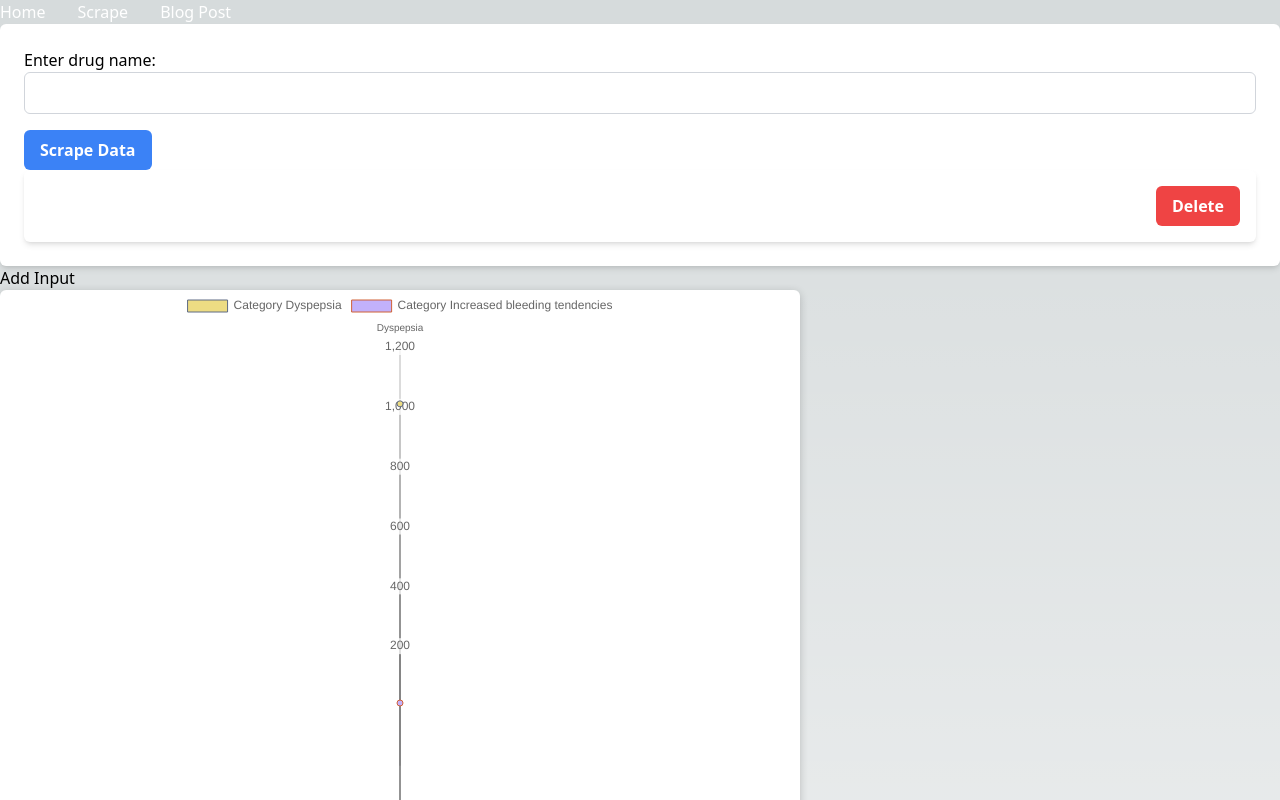
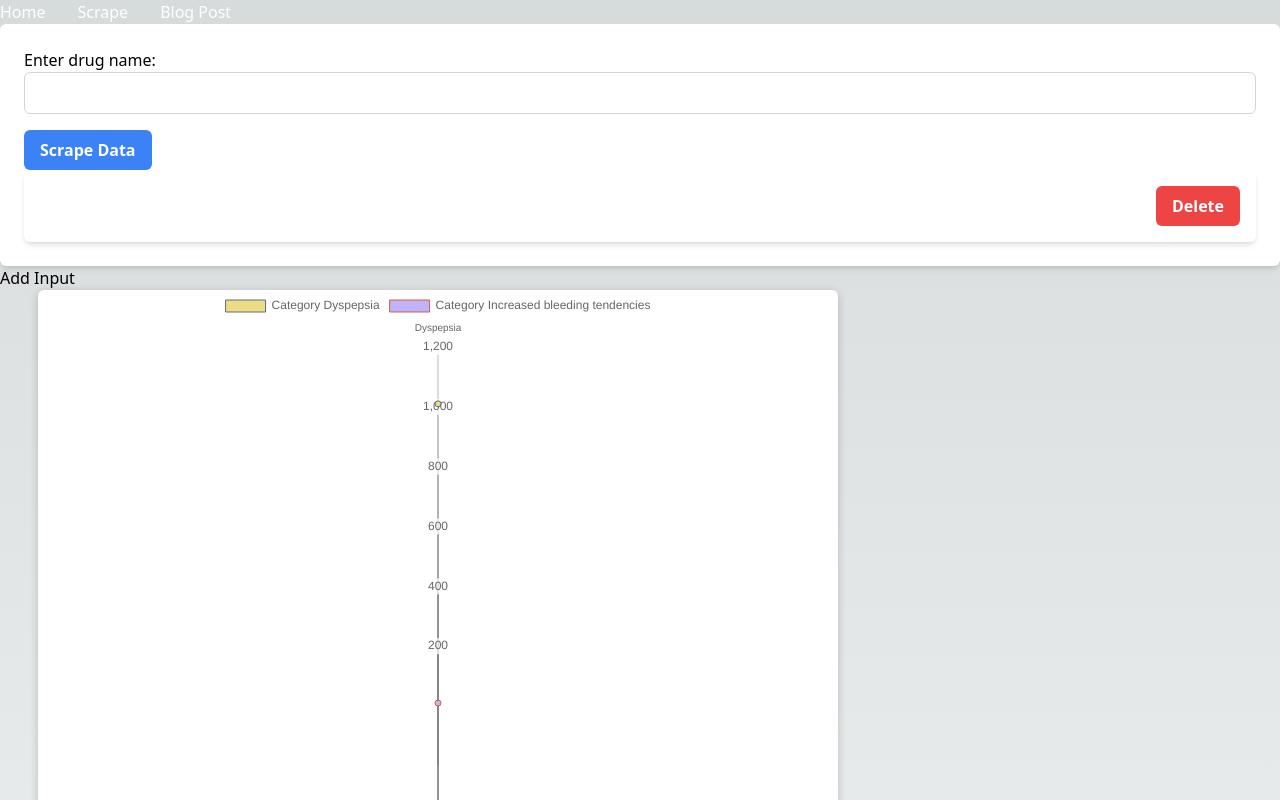
Before and after one commit to janlebar/sideeffect_nextjs, a Next.js app: page /scrape in a window 1280 px wide. Shown: the top 800 px of the page. Built offline with nearby package versions, Linux system fonts and the light colour scheme.

Commit message:
chard change

```diff
--- a/components/ui/Card.module.css
+++ b/components/ui/Card.module.css
@@ -4,4 +4,6 @@
   box-shadow: 0 2px 8px rgba(0, 0, 0, 0.2);
   width: 50rem;
   float: left;
+  margin-left:3%;
+  margin-right:3%;
 }
```
Also changed, not shown: components/chart-colors-cheme.js (added). Lines whose indentation alone changed are shown as unchanged.
